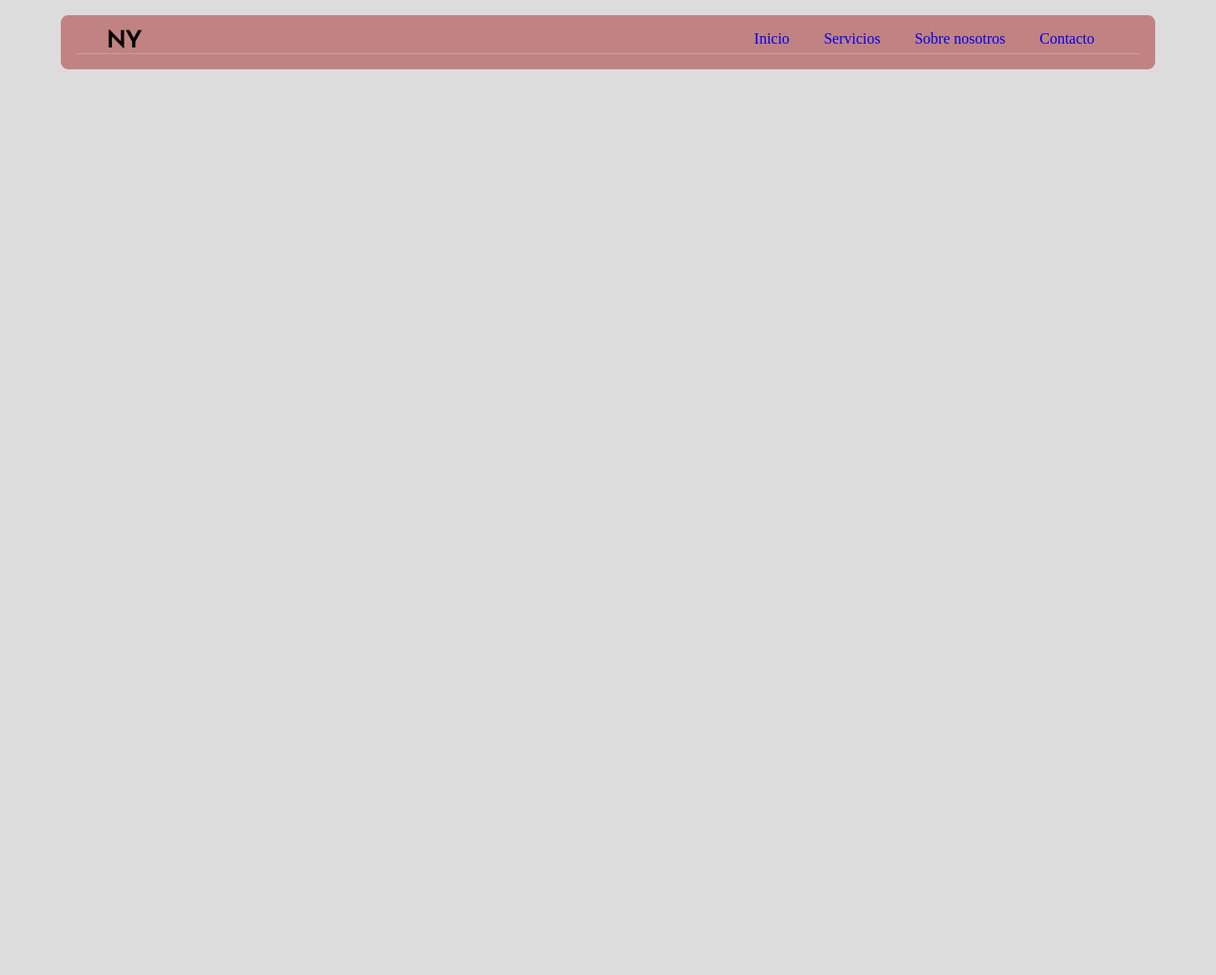
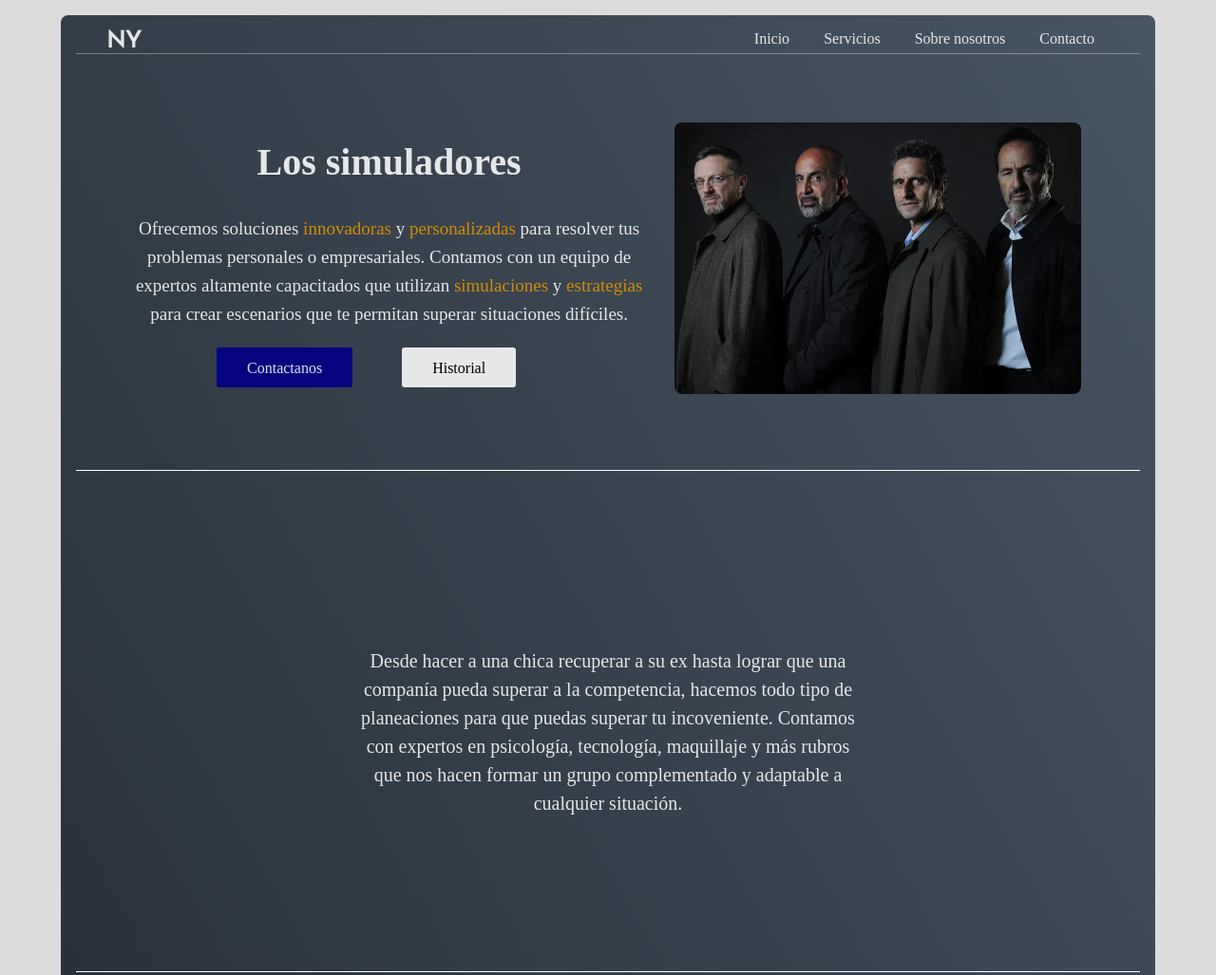
Before and after one commit to nicolasybarra2020/e2-landing-page, a plain HTML site: page index.html in a window 1280 px wide. Shown: the top 1027 px of the page at 95% size. Before the commit the page ends 800 px from the top, so only its background shows below. Drawn offline with Linux system fonts and the light colour scheme.

Commit message:
seccion hero e info

```diff
--- a/index.html
+++ b/index.html
@@ -25,6 +25,24 @@
                 </ul>
             </nav>
         </header>
+        <main>
+            <section id="hero">
+                <div class="company">
+                    <h1>Los simuladores</h1>
+                    <p>Ofrecemos soluciones <span>innovadoras</span> y <span>personalizadas</span> para resolver tus problemas personales o empresariales. Contamos con un equipo de expertos altamente capacitados que utilizan <span>simulaciones</span> y <span>estrategias</span> para crear escenarios que te permitan superar situaciones difíciles. </p>
+                    <div class="buttons">
+                        <a href="">Contactanos</a>
+                        <a href="">Historial</a>
+                    </div>
+                </div>
+                <img src="assets/simuladores.avif" alt="">
+            </section>
+            <section id="info">
+                <div>
+                    Desde hacer a una chica recuperar a su ex hasta lograr que una companía pueda superar a la competencia, hacemos todo tipo de planeaciones para que puedas superar tu incoveniente. Contamos con expertos en psicología, tecnología, maquillaje y más rubros que nos hacen formar un grupo complementado y adaptable a cualquier situación.
+                </div>
+            </section>
+        </main>
     </div>
 </body>
 </html>
--- a/styles.css
+++ b/styles.css
@@ -1,19 +1,24 @@
+:root{
+    --font-color:rgba(255, 255, 255, 0.875);
+}
+
 *{
     padding: 0;
     margin: 0;
     box-sizing: border-box;
+    text-decoration: none;
+    color: var(--font-color);
 }
 body{
     background-color: rgba(193, 191, 191, 0.533);
 }
 .container{
-    background-color: white;
+    background-image: linear-gradient(60deg, #29323c 0%, #485563 100%);
     width: 90%;
     max-width: 1200px;
     margin: 1rem auto;
     border-radius: 8px;
     padding: 1rem;
-    background-color: rgba(165, 42, 42,0.5);
 }
 
 .header{
@@ -29,6 +34,76 @@ body{
 }
 
 .list ul a{
-    text-decoration: none;
     margin: 1rem;
 }
+.list ul a:hover{color: rgb(218, 218, 3);}
+
+
+section{
+    padding:1.5rem;
+    padding-bottom: 3rem;
+
+    border-bottom: 1px solid white;
+}
+
+/* Hero section */
+
+
+
+#hero{
+    display: flex;
+    width: 100%;
+    flex-wrap: wrap;
+    gap: 2rem;
+    justify-content: center;
+    align-items: center;
+    margin: 3rem 0;
+    padding-bottom: 5rem;
+}
+#hero .company{
+    display: flex;
+    flex-direction: column;
+    gap: 2rem;
+    width: 50%;
+    min-width: 400px;
+    text-align: center
+}
+.company h1{
+    font-size: 40px;
+}
+.company p{
+    font-size: 19px;
+    line-height: 30px;
+}
+.buttons a{
+    background-color: rgb(5, 5, 127);
+    border-radius: 3px;
+    margin-right: 3rem;
+    padding: 0.8rem 2rem;
+}
+.buttons a:last-child{background-color: var(--font-color);color: black;}
+.buttons a:hover{filter: brightness(110%);}
+.buttons a:last-child:hover{filter: brightness(90%);}
+#hero img{
+    width: 40%;
+    min-width: 400px;
+    border-radius: 8px;
+}
+.company span{
+    color: rgb(212, 138, 0);
+}
+
+/* Info section */
+
+#info{
+    display: flex;
+    height: 60vh;
+    justify-content: center;
+    align-items: center;
+}
+#info div{
+    width: 50%;
+    font-size: 20px;
+    line-height: 30px;
+    text-align: center;
+}
```
Also changed, not shown: assets/simuladores.avif (added).
